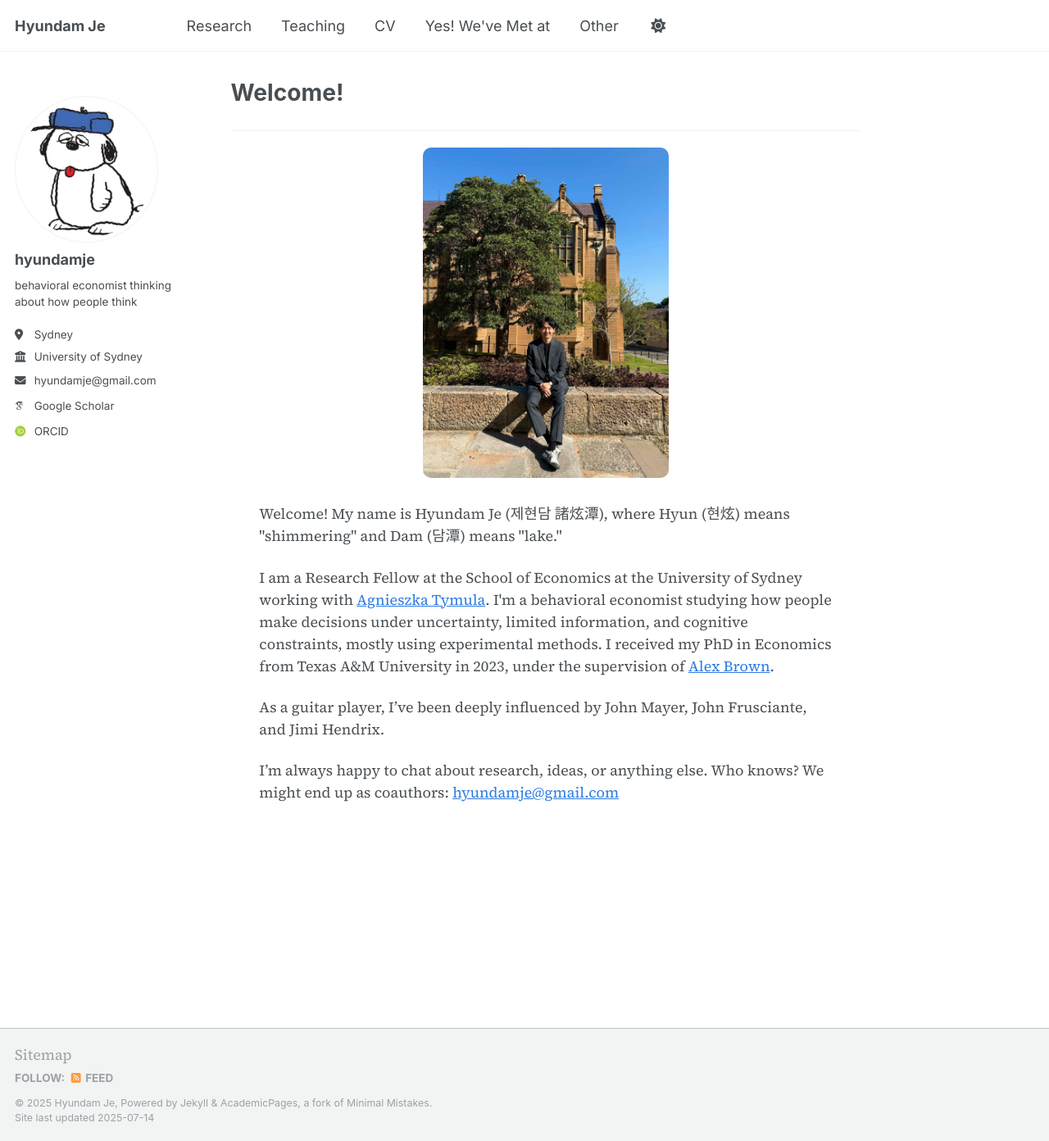
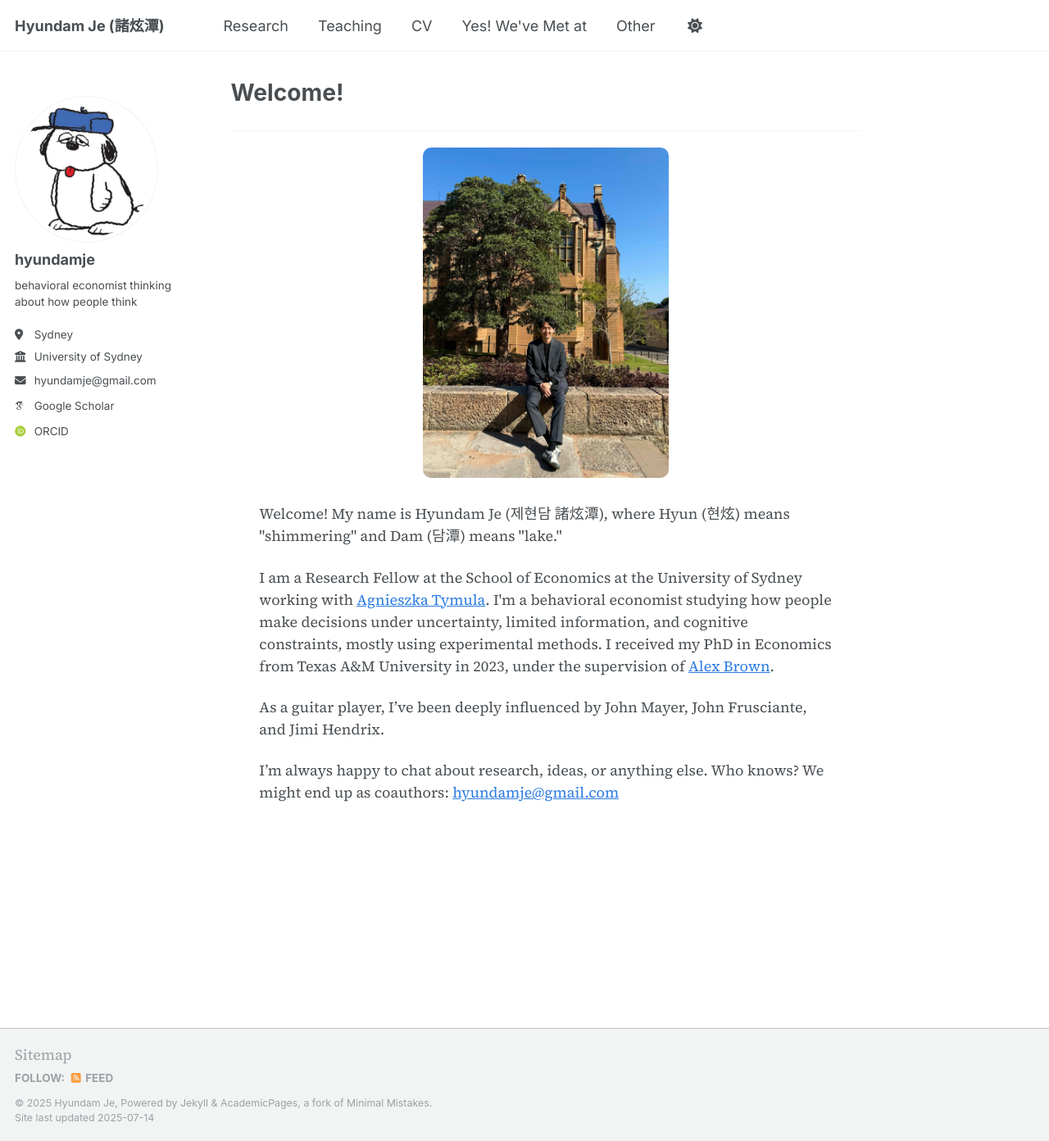
Before and after one commit to hyundamje/hyundamje.github.io, a Jekyll site: the page built from _pages/about.md, in a window 1280 px wide and 1392 px high. Shown: the whole window at 82% size. Built offline with Jekyll 4.4.1, drawn with Linux system fonts in a browser that asks for light colours; some web fonts are replaced.

Commit message:
Update _config.yml

```diff
--- a/_config.yml
+++ b/_config.yml
@@ -22,7 +22,7 @@ plugins:
 
 # minimal_mistakes_skin: "default"
 
-title                    : "Hyundam Je   "
+title                    : "Hyundam Je (諸炫潭)"
 title_separator          : "—"
 name                     : &hyundamje "Hyundam Je"
 description              : &description "behavioral economist"
```
